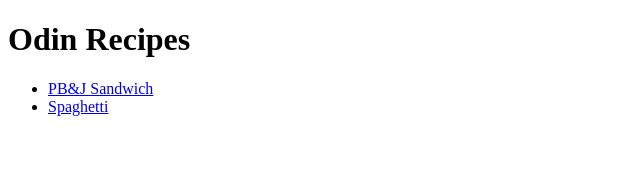
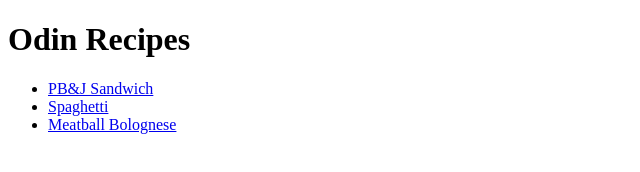
Before and after one commit to jag0007/odin-recipes, a plain HTML site: page index.html in a window 1280 px wide. Shown: the whole page, without its empty margins (0-640 px from the left). Drawn offline with Linux system fonts and the light colour scheme.

Commit message:
Add link to spaghetti recipe

```diff
--- a/index.html
+++ b/index.html
@@ -10,6 +10,7 @@
     <ul>
       <li><a href="recipes/pbj.html">PB&J Sandwich</a></li>
       <li><a href="recipes/spaghetti.html">Spaghetti</a></li>
+      <li><a href="recipes/meatballBolognese.html">Meatball Bolognese</a></li>
     <ul>
   </body>
 <html>
```
